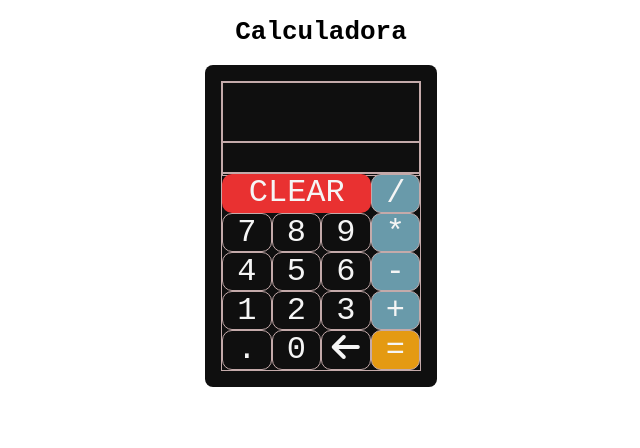
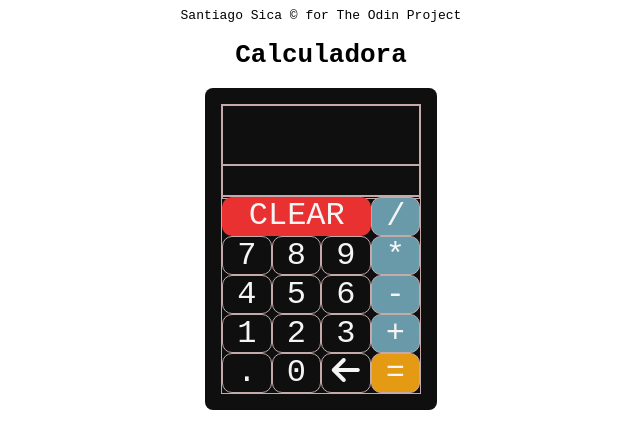
Before and after one commit to santisica29/TOP-Calculator, a plain HTML site: page index.html in a window 1280 px wide. Shown: the whole page, without its empty margins (319-959 px from the left). Drawn offline with Linux system fonts and the light colour scheme.

Commit message:
Add copyright

```diff
--- a/index.html
+++ b/index.html
@@ -17,6 +17,9 @@
     <script src="app.js" defer></script>
   </head>
   <body>
+    <div class="footer">
+      Santiago Sica &#169 for The Odin Project
+    </div>
     <h1>Calculadora</h1>
     <div class="calculator-container">
       <div class="screen">
@@ -42,8 +45,8 @@
         <div data-num="0" class="num">0</div>
         <div class="backtrack"><i class="fa-solid fa-arrow-left"></i></div>
         <div data-key="=" class="equalBtn">=</div>
-
       </div>
     </div>
+
   </body>
 </html>
```
